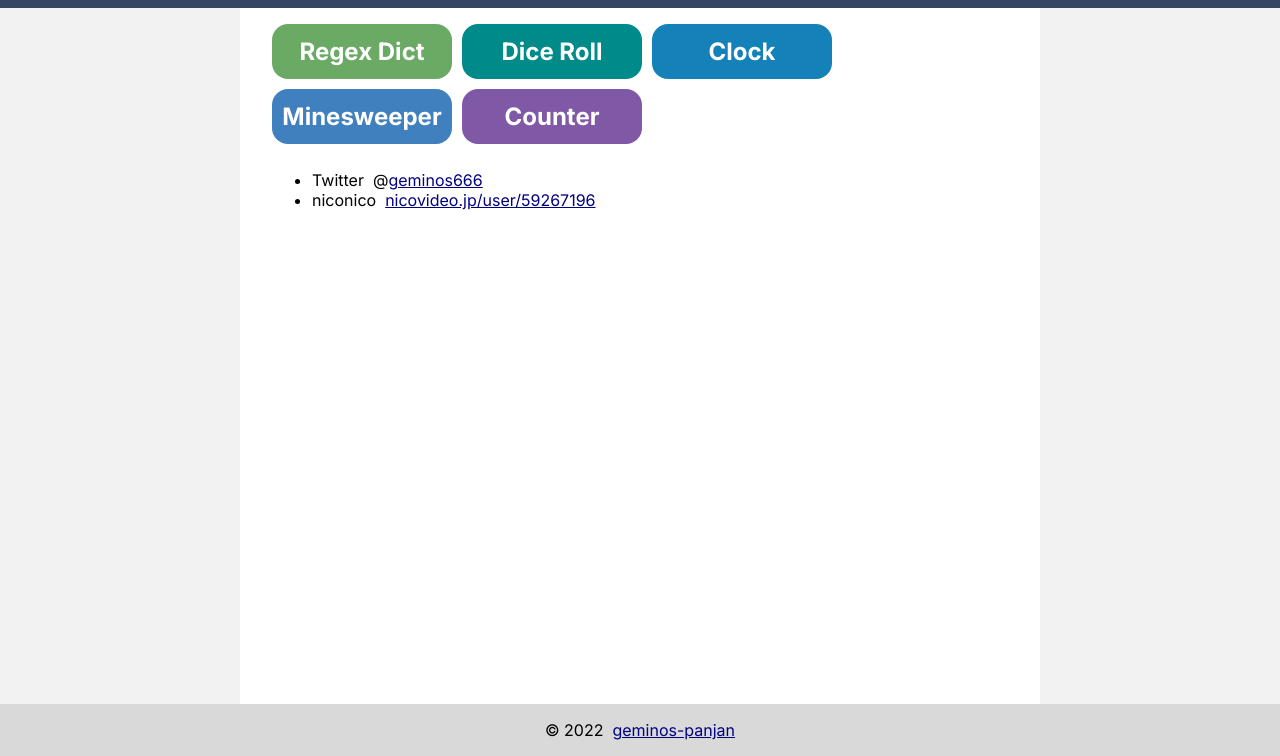
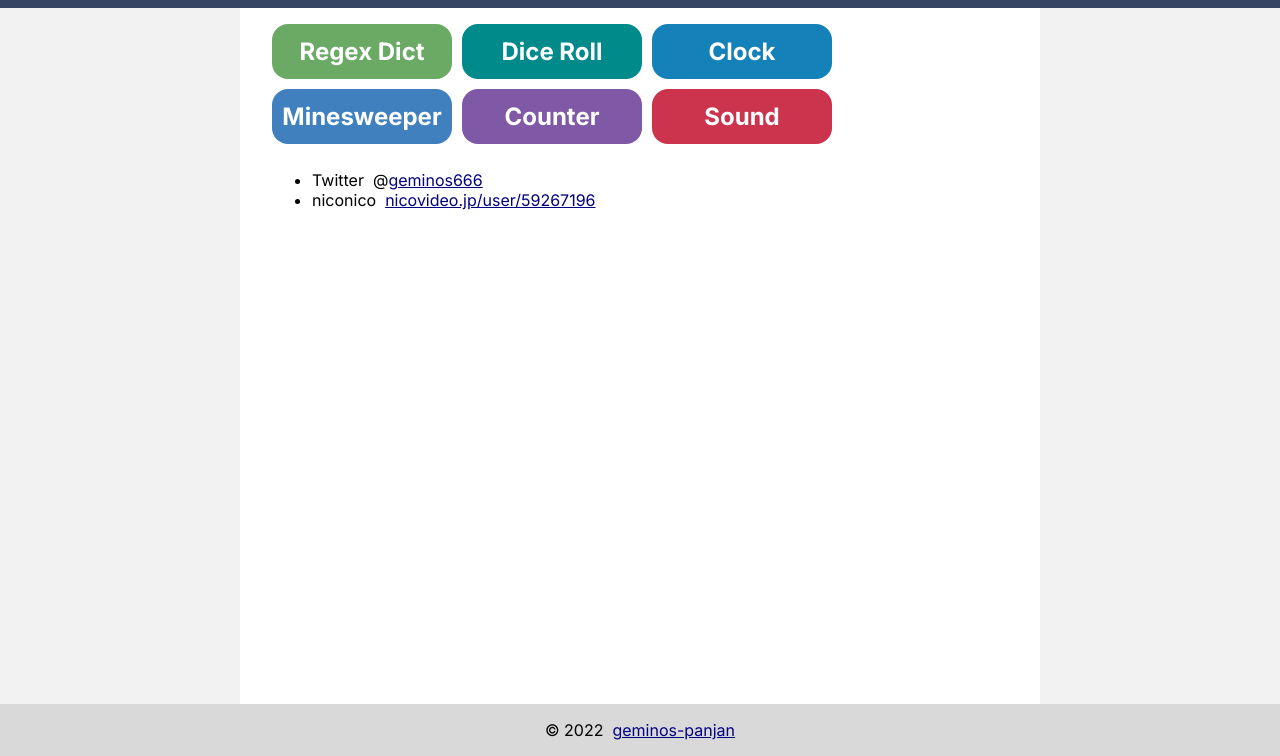
Before and after one commit to geminos-panjan/index, a plain HTML site: page index.html in a window 1280 px wide. Shown: the part 44-800 px from the top of the page. Drawn offline with Linux system fonts and the light colour scheme.

Commit message:
Soundを追加

```diff
--- a/css/style.css
+++ b/css/style.css
@@ -120,3 +120,7 @@ a:active {
 .counter {
   background-color: hsl(270, 30%, 50%);
 }
+
+.sound {
+  background-color: hsl(350, 60%, 50%);
+}
--- a/index.html
+++ b/index.html
@@ -5,7 +5,7 @@
   <meta http-equiv="X-UA-Compatible" content="IE=edge">
   <meta name="viewport" content="width=device-width, initial-scale=1.0">
   <meta name="theme-color" content="darkcyan">
-  <link rel="stylesheet" type="text/css" href="./css/style.css?17fa587">
+  <link rel="stylesheet" type="text/css" href="./css/style.css?18036b4">
   <link rel="icon" href="./favicon.ico">
   <meta name="twitter:card" content="summary">
   <meta property="og:url" content="https://geminos-panjan.github.io/index/">
@@ -34,6 +34,9 @@
       <div class="counter">
         <a href="/counter/"><button>Counter</button></a>
       </div>
+      <div class="sound">
+        <a href="/sound/"><button>Sound</button></a>
+      </div>
     </div>
     <div>
       <ul>
```
